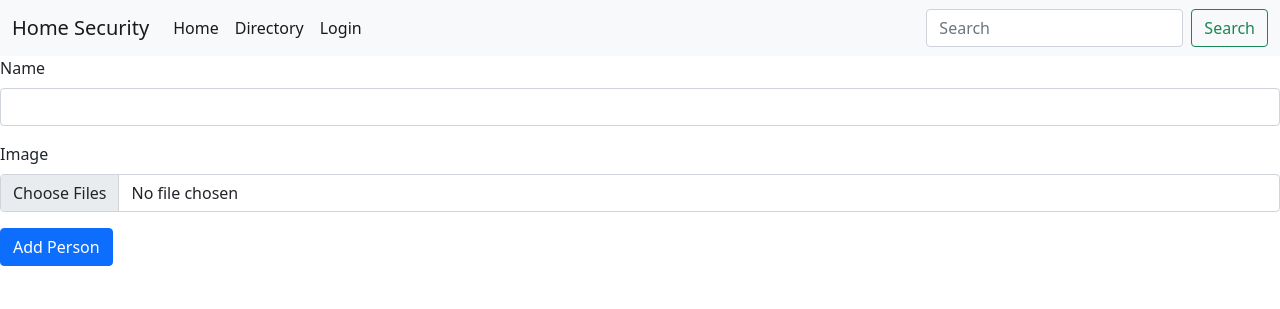
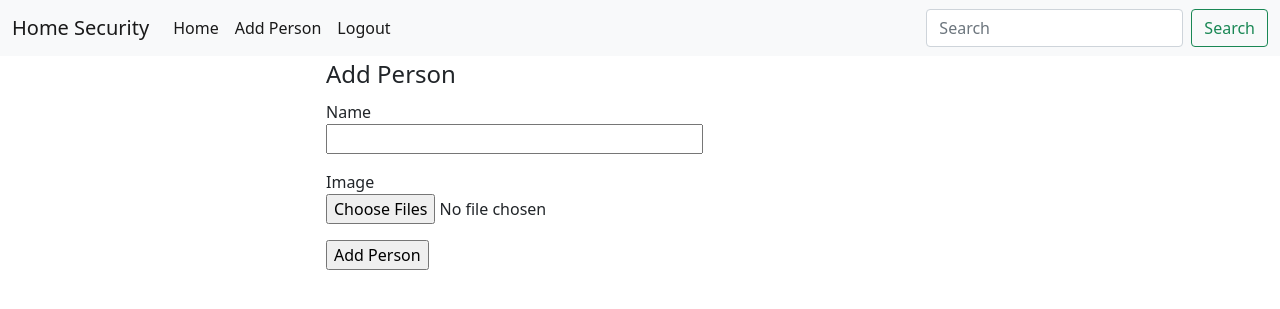
Before and after one commit to BadriGau/Face-detection, a Flask app: page /imagedir in a window 1280 px wide. Shown: the top 309 px of the page. Run offline with Flask 2, Linux system fonts and the light colour scheme; the visitor is signed in with stand-in values (Sample User, id 1); some libraries are stand-ins or nearby versions.

Commit message:
login as main

```diff
--- a/app.py
+++ b/app.py
@@ -1,16 +1,22 @@
+from itertools import chain
 from flask import Flask, render_template, Response,flash,session,redirect,url_for
 import cv2 as cv
 import mediapipe as mp
 import time
 import os
-from forms import LoginForm
+from forms import LoginForm,AddPersonForm
 from config import Config
+from werkzeug import secure_filename
 app=Flask(__name__)
 app.config.from_object(Config)
 
-@app.route('/stream')
-@app.route('/')
+
+@app.route('/index')
 def index():
+    if not session.get('username'):
+        return redirect(url_for('login'))
+    if not os.path.exists('Breach'):
+        os.mkdir("Breach")
     return render_template('stream.html')
 
 @app.route('/video_feed')
@@ -85,40 +91,59 @@ def createFrame(frame,bbox,l=20,s=5):
     return frame
 
 
-@app.route('/breach')
-def breach():
-    my_path = 'Breach'
-    if not os.path.exists(my_path):
-        os.mkdir("Breach")
-        msg="successfully created"
-    else:
-        msg="already satisfied"
-    return render_template('index.html',msg=msg)
 
-@app.route('/imagedir')
+# for image
+upload_folder = "Images/"
+if not os.path.exists(upload_folder):
+    os.mkdir(upload_folder)
+
+app.config['UPLOAD_FOLDER'] = upload_folder
+allowed_extensions = ['jpg','png','jpeg']
+
+def check_extension(filename):
+    return filename.split('.')[-1] in allowed_extensions
+
+@app.route('/imagedir',methods=['GET','POST'])
 def imagedir():
-    return render_template('imageform.html')
+    if not session.get('username'):
+        return redirect(url_for('login'))
+    form = AddPersonForm()
+    if form.validate_on_submit():
+        name = form.name.data
+        files = form.image.data
+        # if not os.path.exists('Images'):
+        #     os.mkdir('Images')
+        #     os.chdir('Images')
+        #     os.mkdir(name)
+        for file in files:
+            file_filename = secure_filename(file.filename)
+            file.save(os.path.join(app.config['UPLOAD_FOLDER'],file_filename))
+        # if not os.path.exists('Images'):
+        #     os.mkdir('Images')
+        #     os.chdir('Images')
+        #     os.mkdir(name)
+                #cv.imwrite(filename=f'{count}.jpg', img=file)
 
 
-@app.route("/login",methods=['GET','POST'])
+    return render_template('imageform.html',form=form,title="Add Person")
+
+
+@app.route("/",methods=['GET','POST'])
 def login():
-    # if session.get('username'):
-    #     return redirect(url_for('index'))
-     form = LoginForm()
-     return render_template("login.html",form=form,title="Login")
-    # if form.validate_on_submit():
-    #     email = form.email.data
-    #     password = form.password.data
+    if session.get('username'):
+        return redirect(url_for('index'))
+    form = LoginForm()
+    if form.validate_on_submit():
+        username = form.user.data
+        password = form.password.data
 
-    #     user = User.objects(email=email).first()
-    #     if user and user.get_password(password):
-    #         flash(f"{user.first_name},You are successfully logged in!!","success")
-    #         session['user_id'] = user.user_id
-    #         session['username'] = user.first_name
-    #         return redirect("/index")
-    #     else:
-    #         flash("Sorry, Something went wrong!!","danger")
-
+        if  username == 'Badri' and password == 'Badri123':
+            flash("You are successfully logged in!!","success")
+            session['username'] = username
+            return redirect("/index")
+        else:
+            flash("Sorry, Something went wrong!!","danger")
+    return render_template("login.html",form=form,title="Login")
 
 @app.route("/logout")
 def logout():
--- a/forms.py
+++ b/forms.py
@@ -1,9 +1,16 @@
 from flask_wtf import FlaskForm
-from wtforms import StringField,PasswordField,SubmitField,BooleanField
+from wtforms import StringField,PasswordField,SubmitField,MultipleFileField
 from wtforms.validators import DataRequired,Length
+from flask_wtf.file import FileAllowed,FileRequired
+
 
 class LoginForm(FlaskForm):
     user = StringField("Username",validators=[DataRequired()])
     password = PasswordField("Password",validators=[DataRequired(),Length(min=6,max=15)])
-    remember_me = BooleanField("Remember me")
     submit = SubmitField("Login")
+
+
+class AddPersonForm(FlaskForm):
+    name = StringField("Name",validators=[DataRequired()])
+    image = MultipleFileField("Image",render_kw={'multiple': True})
+    submit = SubmitField("Add Person")
--- a/templates/imageform.html
+++ b/templates/imageform.html
@@ -1,16 +1,34 @@
 {% extends "index.html" %}
 {% block title %}Add image{% endblock %}
 {% block content %}
-<form>
-    <div class="mb-3">
-      <label for="person" class="form-label">Name</label>
-      <input type="text" class="form-control">
-    </div>
-    <div class="mb-3">
-      <label for="image" class="form-label">Image</label>
-      <input type="file" class="form-control" multiple>
-    </div>
+<div class="row">
+  <div class="col-md-6 offset-md-3">
+    <form name="addPerson" action="" method="POST" enctype="multipart/form-data">
+        <fieldset class="form-group">
+          <legend>{{ title }}</legend>
+      {{ form.hidden_tag() }}
 
-    <button type="submit" class="btn btn-primary">Add Person</button>
-  </form>
+        <p>
+            {{ form.name.label }}<br>
+            {{ form.name(size=35) }}
+            {% for error in form.name.errors %}
+                <span style="color: red;">{{ error }}</span>
+            {% endfor %}
+        </p>
+        <p>
+            {{ form.image.label }}<br>
+            {{ form.image(size=35) }}
+            {% for error in form.image.errors %}
+            <span style="color: red;">{{ error }}</span>
+        {% endfor %}
+        </p>
+        <p>
+            {{ form.submit() }}
+        </p>
+      </fieldset>
+    </form>
+  </div>
+  </div>
+
+
 {% endblock %}
--- a/templates/index.html
+++ b/templates/index.html
@@ -10,21 +10,27 @@
 
     <nav class="navbar navbar-expand-lg navbar-light bg-light">
         <div class="container-fluid">
-          <a class="navbar-brand" href="#">Home Security</a>
+          <a class="navbar-brand" href="/">Home Security</a>
           <button class="navbar-toggler" type="button" data-bs-toggle="collapse" data-bs-target="#navbarSupportedContent" aria-controls="navbarSupportedContent" aria-expanded="false" aria-label="Toggle navigation">
             <span class="navbar-toggler-icon"></span>
           </button>
           <div class="collapse navbar-collapse" id="navbarSupportedContent">
             <ul class="navbar-nav me-auto mb-2 mb-lg-0">
               <li class="nav-item">
-                <a class="nav-link active" aria-current="page" href="#">Home</a>
+                <a class="nav-link active" aria-current="page" href="{{ url_for('index') }}">Home</a>
               </li>
               <li class="nav-item">
-                <a class="nav-link active" aria-current="page" href="{{ url_for('breach') }}">Directory</a>
+                <a class="nav-link active" aria-current="page" href="{{ url_for('imagedir') }}">Add Person</a>
               </li>
+              {% if not session['username'] %}
               <li class="nav-item">
-                <a class="nav-link active" aria-current="page" href="{{ url_for('login') }}">Login</a>
+                <a class="nav-link active" aria-current="page" href="/">Login</a>
               </li>
+              {% else %}
+              <li class="nav-item">
+                <a class="nav-link active" aria-current="page" href="{{ url_for('logout') }}">Logout</a>
+              </li>
+              {% endif %}
             </ul>
             <form class="d-flex">
               <input class="form-control me-2" type="search" placeholder="Search" aria-label="Search">
--- a/templates/login.html
+++ b/templates/login.html
@@ -19,7 +19,7 @@
             </p>
             <p>
                 {{ form.password.label}}<br>
-                {{ form.password(size=15) }}
+                {{ form.password(size=35) }}
                 {% for error in form.password.errors %}
                 <span style="color: red;">{{ error }}</span>
             {% endfor %}
```
Also changed, not shown: 1 other file.
